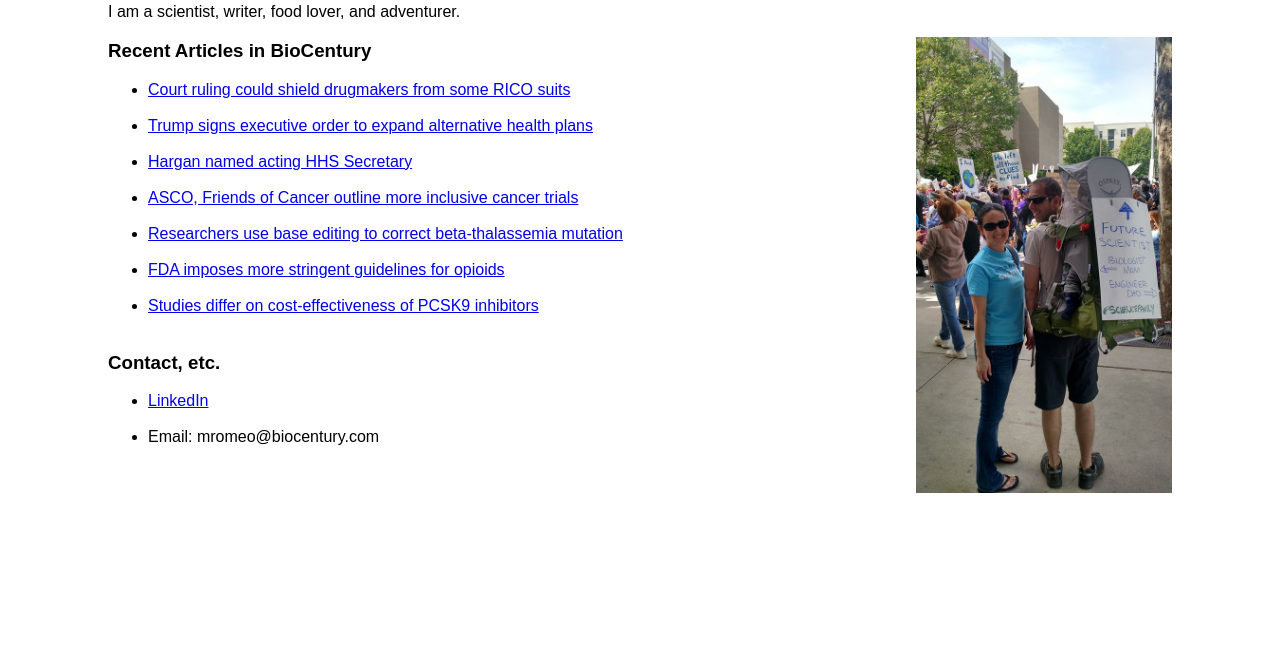
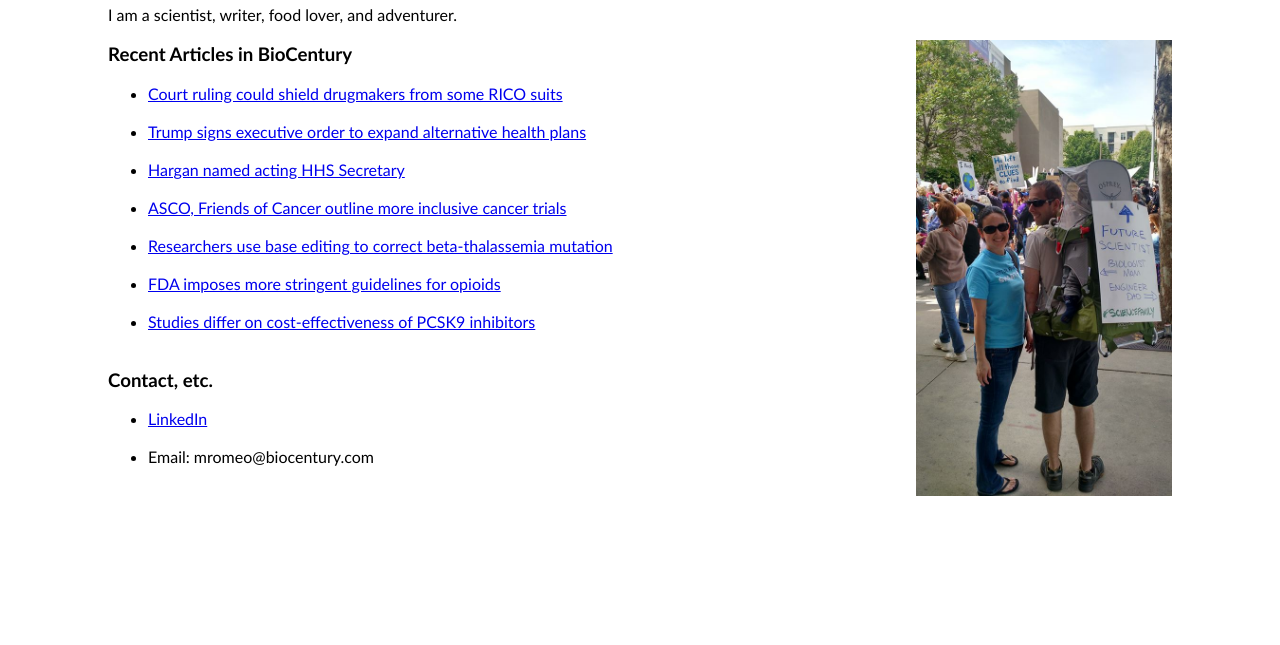
Before and after one commit to maryromeo/maryromeo.github.io, a plain HTML site: page index.html in a window 1280 px wide. Shown: the part 155-800 px from the top of the page. Drawn offline with Linux system fonts and the light colour scheme.

Commit message:
change font

```diff
--- a/index.html
+++ b/index.html
@@ -7,7 +7,7 @@
 </head>
 <body>
 
-<font face="arial">
+<font face="calibri">
 
 <div style="margin:100px">
 <h1 align="center">Mary Romeo</h1>
```
